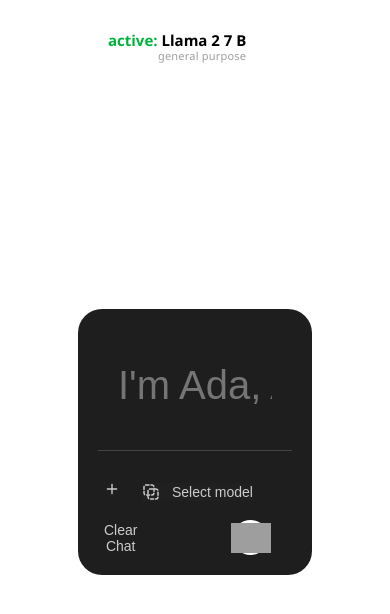
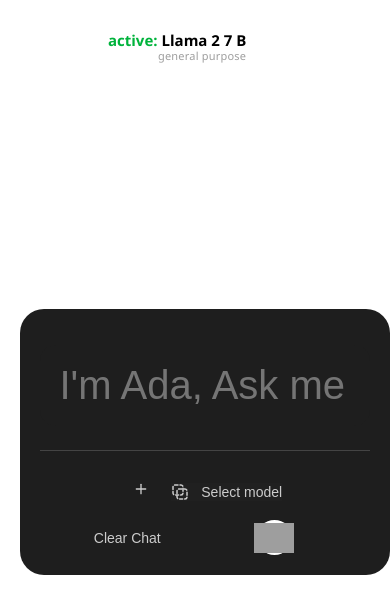
Before and after one commit to phani-tmp/Adabot, a React (Create React App) app in the folder ada-chat-ui/: page / in a window 390 px wide. Shown: the top 614 px of the page. Built offline with nearby package versions, Linux system fonts and the light colour scheme; grey boxes are pictures that could not be loaded; the HTML template or start-up script is replaced by a standard one.

Commit message:
fourth commit

```diff
--- a/ada-chat-ui/src/AdaChatUI.css
+++ b/ada-chat-ui/src/AdaChatUI.css
@@ -1460,12 +1460,13 @@ body, html {
   margin-left: 50px;
 }
 
+
 /* Chat Container */
 .chat-box {
   background-color: #1e1e1e;
   color: #cccccc;
   border-radius: 24px;
-  width: 60vw;
+  width:60vw;
   padding: 20px;
   box-sizing: border-box;
   display: flex;
@@ -1762,8 +1763,17 @@ body, html {
     max-height: 80vh;
     margin-top: 100px;
     margin-bottom: 60px;
-  }
-
+    width:95vw;
+  }
+  .ada-wrapper{
+    left:5vw;
+  }
+  .chat-actions{
+    display: flex;
+    justify-content: center;
+    flex-direction: column;
+
+  }
   .status-bar {
     font-size: 15px;
     padding: 6px 10px;
```
